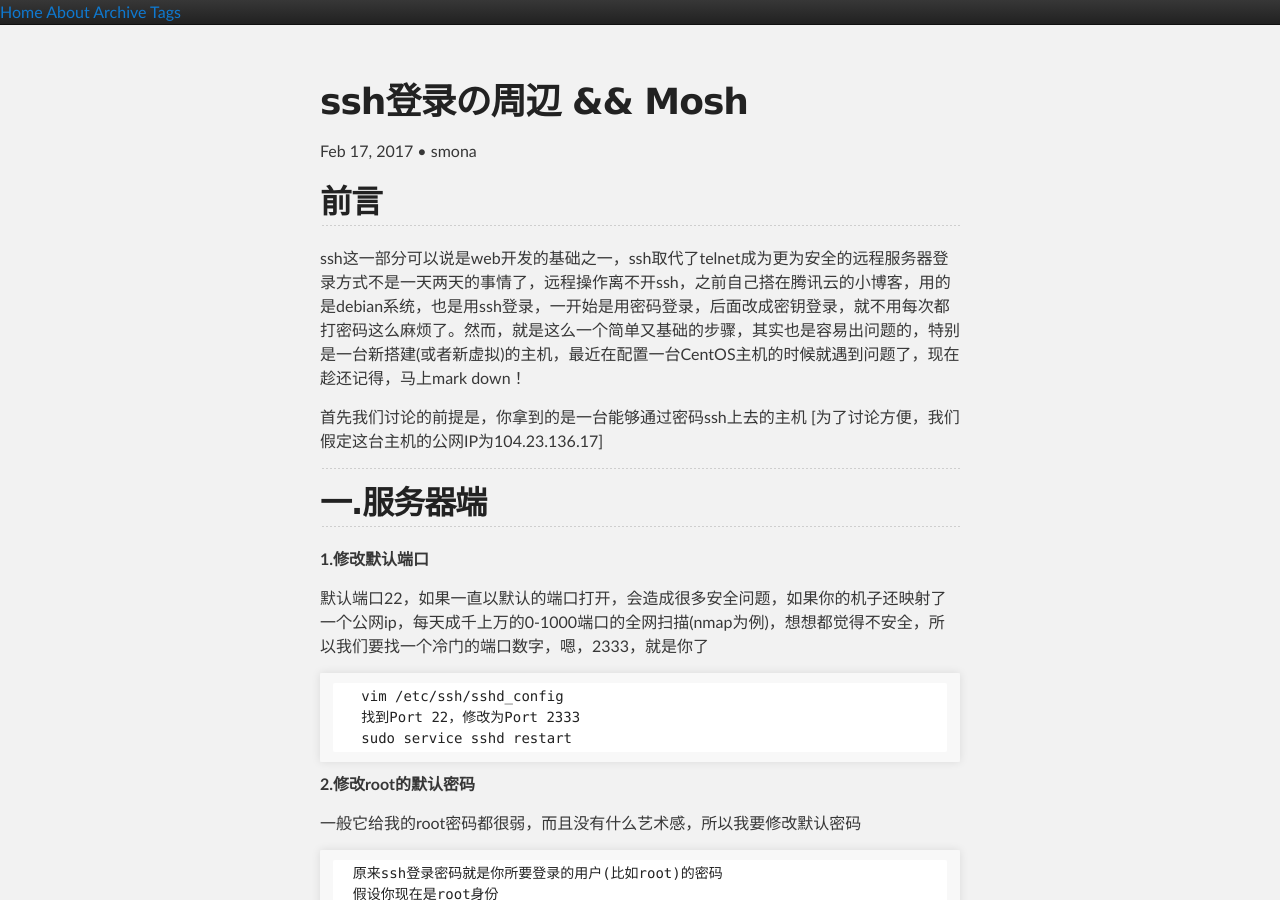
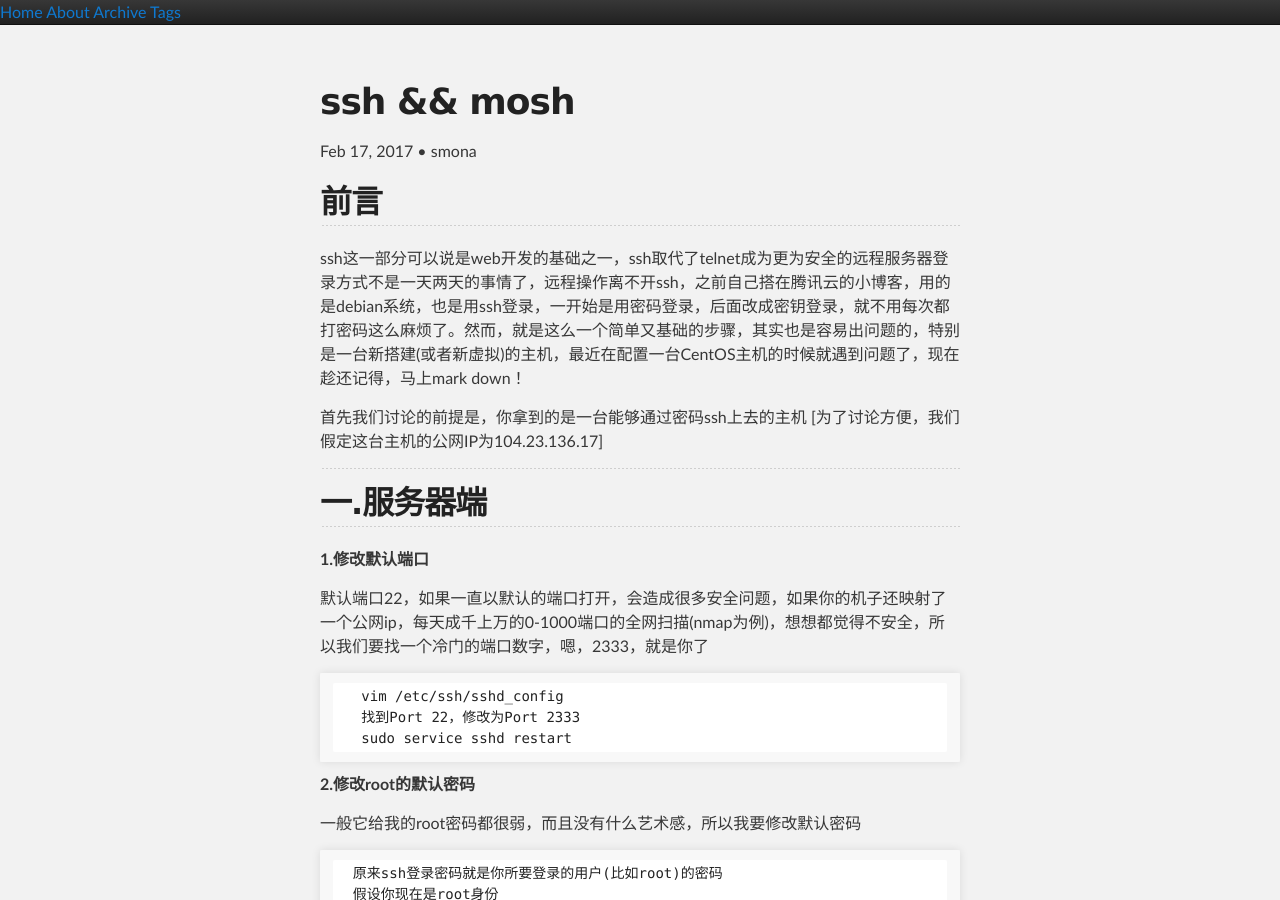
Before and after one commit to silbertmonaphia/silbertmonaphia.github.io, a Jekyll site: the page built from _posts/2017-02-17-ssh登录の周辺 && Mosh.md, in a window 1280 px wide and 900 px high. Built offline with Jekyll 4.4.1, drawn with Linux system fonts in a browser that asks for light colours.

Commit message:
Update 2017-02-17-ssh登录の周辺 && Mosh.md

```diff
--- a/_posts/2017-02-17-ssh登录の周辺 && Mosh.md
+++ b/_posts/2017-02-17-ssh登录の周辺 && Mosh.md
@@ -1,5 +1,5 @@
 ---
-title: ssh登录の周辺 && Mosh
+title: ssh && mosh
 author: smona
 published: true
 date: '2017-02-17 15:28:45'
```
